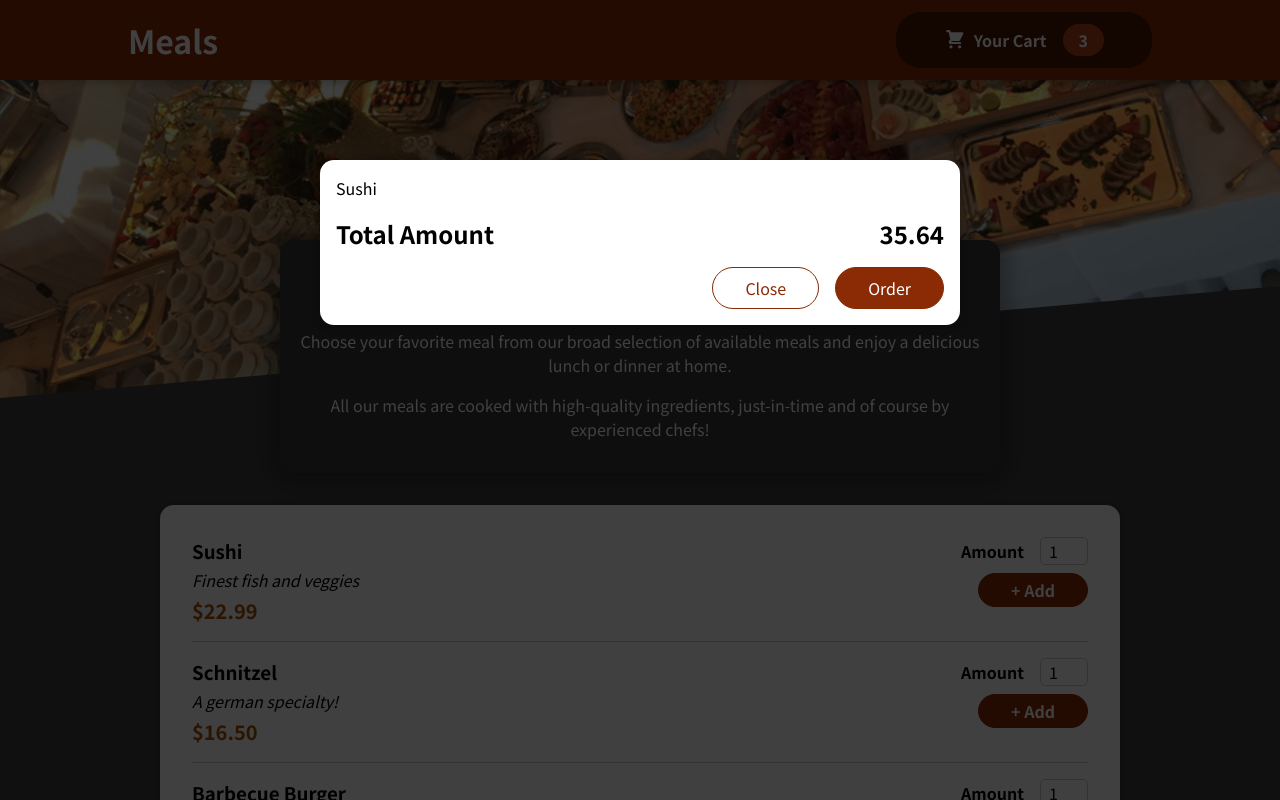
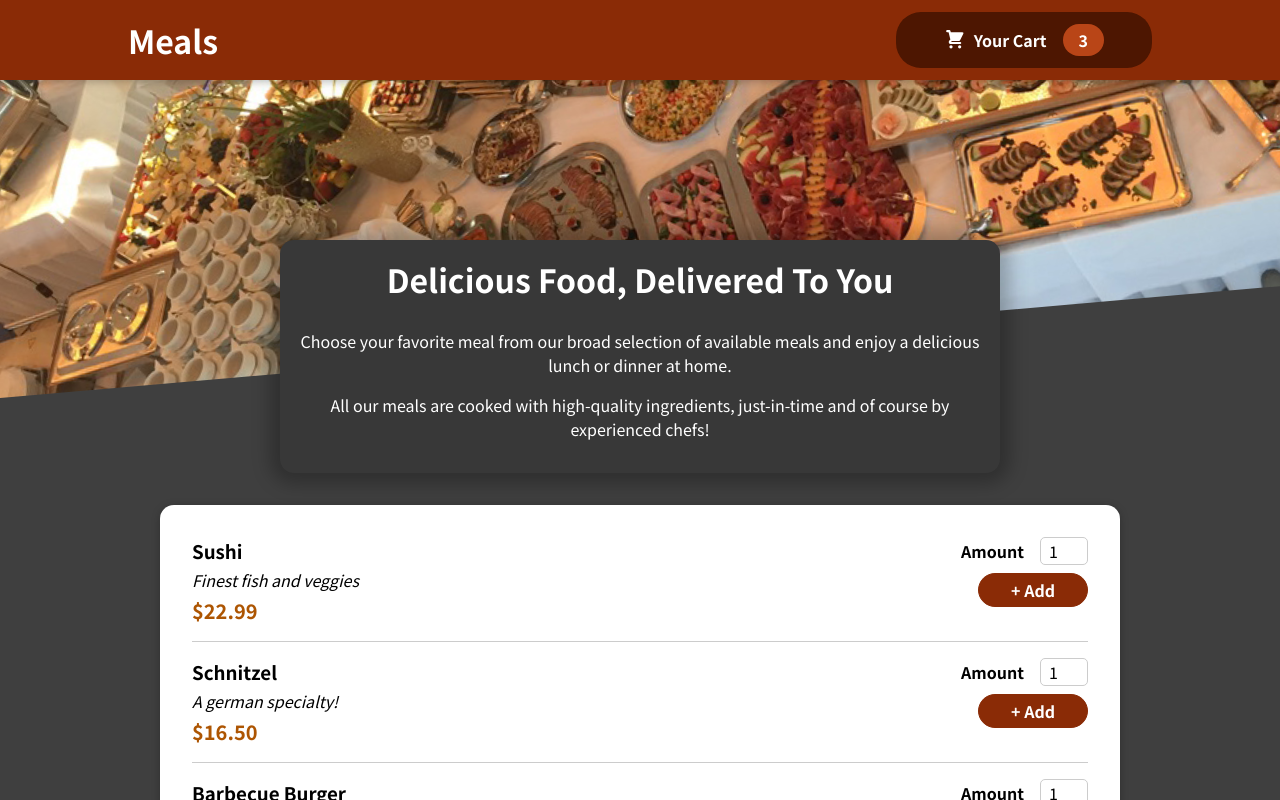
Before and after one commit to patbou02/food-app, a React (Create React App) app: page / in a window 1280 px wide. Shown: the top 800 px of the page. Built offline with nearby package versions, Linux system fonts and the light colour scheme.

Commit message:
Set state in App with show/hide handlers. Then, pass down handlers via prop drilling to the Modal and close button for closing cart as well as to Header and HeaderCartButton for opening/showing the cart.

```diff
--- a/src/App.js
+++ b/src/App.js
@@ -1,13 +1,19 @@
-import React from 'react';
+import React, { useState } from 'react';
 import Header from './components/Layout/Header';
 import Meals from './components/Meals/Meals';
 import Cart from './components/Cart/Cart';
 
 function App() {
+
+  const [cartVisible, setCartVisible] = useState(false);
+
+  const showCartHandler = () => setCartVisible(true);
+  const hideCartHandler = () => setCartVisible(false);
+
   return (
     <>
-      <Cart />
-      <Header />
+      {cartVisible && <Cart onClose={hideCartHandler} />}
+      <Header onShowCart={showCartHandler} />
       <main>
         <Meals />
       </main>
--- a/src/components/Cart/Cart.js
+++ b/src/components/Cart/Cart.js
@@ -2,6 +2,7 @@
 import Modal from '../UI/Modal';
 
 const Cart = props => {
+  console.log('cart props', props);
   const cartItems = <ul className={classes['cart-items']}>{
     [{
       id: 'c1',
@@ -11,14 +12,14 @@
     }].map(item => <li>{item.name}</li>)}</ul>;
 
   return (
-    <Modal>
+    <Modal onClose={props.onClose}>
       {cartItems}
       <div className={classes.total}>
         <span>Total Amount</span>
         <span>35.64</span>
       </div>
       <div className={classes.actions}>
-        <button className={classes['button--alt']}>Close</button>
+        <button className={classes['button--alt']} onClick={props.onHideCart}>Close</button>
         <button className={classes.button}>Order</button>
       </div>
     </Modal>
--- a/src/components/Layout/Header.js
+++ b/src/components/Layout/Header.js
@@ -5,11 +5,12 @@
 import HeaderCartButton from './HeaderCartButton';
 
 const Header = props => {
+  //console.log('props header', props);
   return (
     <>
       <header className={classes.header}>
         <h1>Meals</h1>
-        <HeaderCartButton />
+        <HeaderCartButton onClick={props.onShowCart} />
       </header>
       <div className={classes['main-image']}>
         <img src={mealsImage} alt="Table full of delicious food" />
--- a/src/components/Layout/HeaderCartButton.js
+++ b/src/components/Layout/HeaderCartButton.js
@@ -3,8 +3,9 @@
 import classes from './HeaderCartButton.module.css';
 
 const HeaderCartButton = props => {
+  //console.log('HeaderCartButton props', props);
   return (
-    <button className={classes.button}>
+    <button className={classes.button} onClick={props.onClick}>
       <span className={classes.icon}>
         <CartIcon />
       </span>
--- a/src/components/UI/Modal.js
+++ b/src/components/UI/Modal.js
@@ -3,7 +3,10 @@
 
 import classes from './Modal.module.css';
 
-const BackDrop = (props) => <div className={classes.backdrop} />;
+const BackDrop = (props) => {
+  console.log('backdrop props', props);
+  return <div className={classes.backdrop} onClick={props.onClose} />;
+};
 
 const ModalOverlay = (props) => {
   return (
@@ -14,10 +17,11 @@
 };
 
 const Modal = (props) => {
+  console.log('modal props', props);
   return (
     <>
       {ReactDOM.createPortal(
-        <BackDrop />,
+        <BackDrop onClose={props.onClose} />,
         document.querySelector('#backdrop-root')
       )}
       {ReactDOM.createPortal(
```
